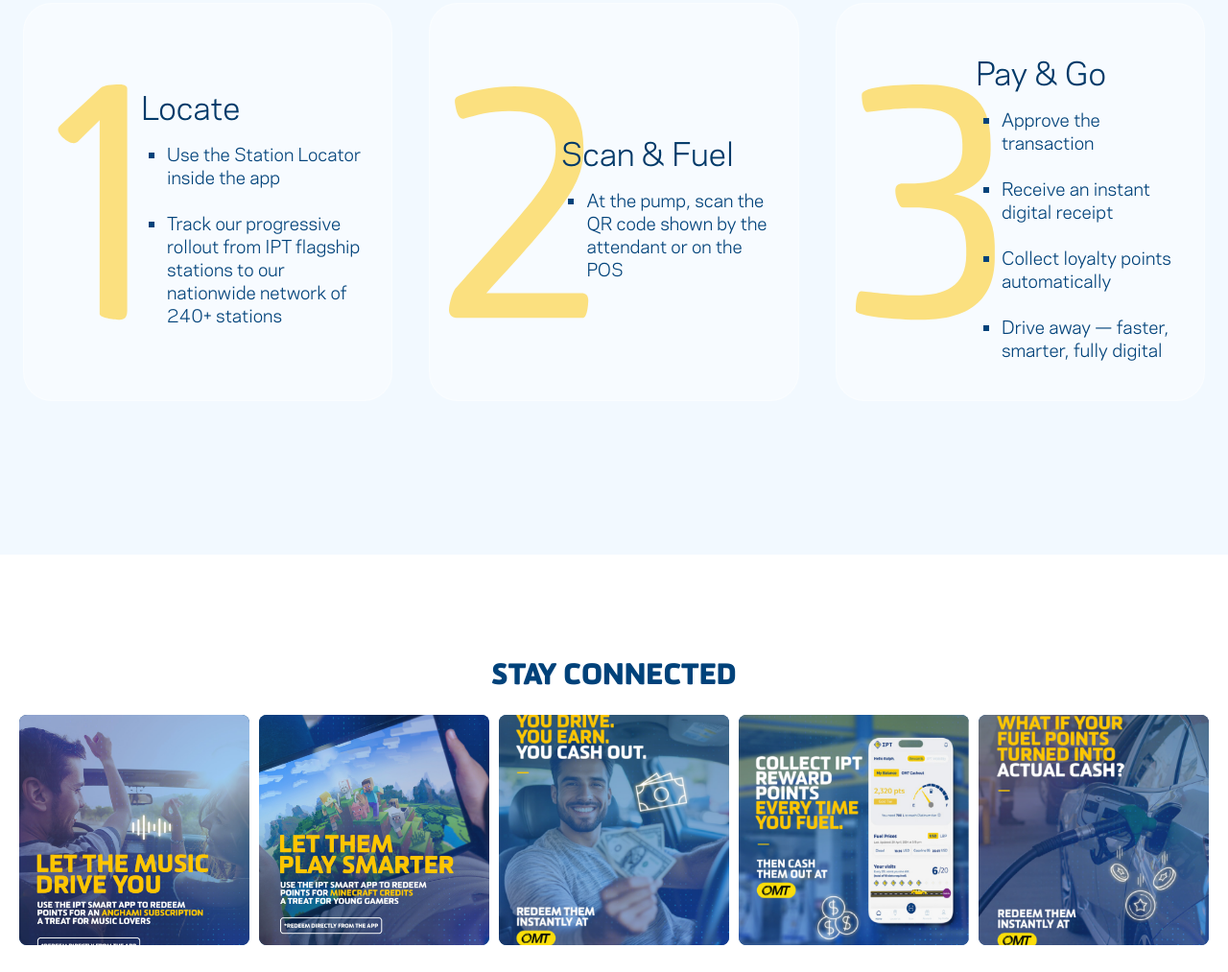
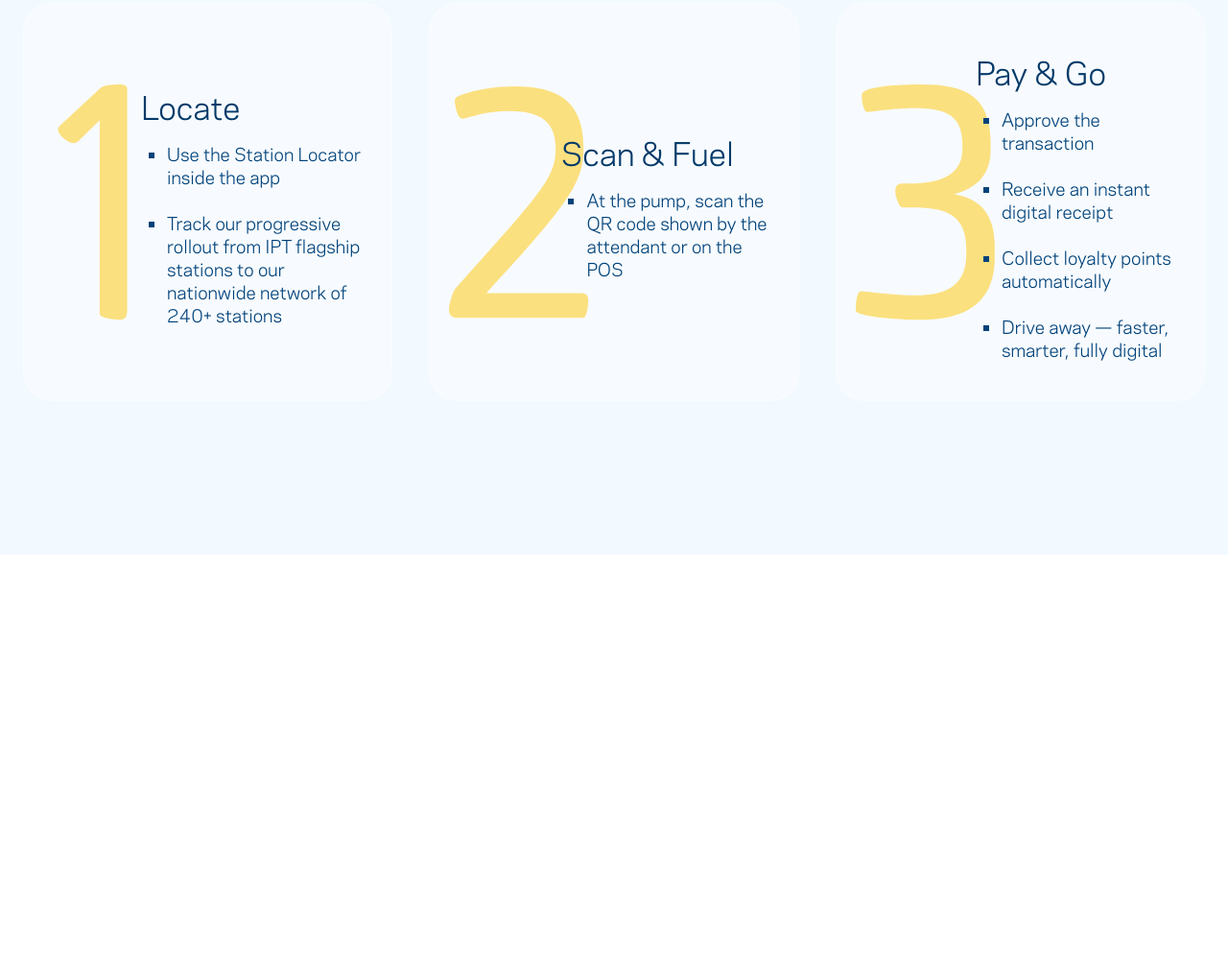
Before and after one commit to hadinajem52/internship-landing-page-ipt, a website built with Vite: page index.html in a window 1280 px wide. Shown: the part 4776-5789 px from the top of the page at 96% size. After the commit the page ends 5354 px from the top, so only its background shows below. Built offline with nearby package versions, Linux system fonts and the light colour scheme.

Commit message:
Remove "Stay Connected" section and associated styles from the layout

```diff
--- a/index.html
+++ b/index.html
@@ -376,28 +376,7 @@
         </div>
       </section>
 
-      <section class="stay-connected" aria-labelledby="stay-connected-title">
-        <div class="stay-connected__inner">
-          <h2 class="stay-connected__title" id="stay-connected-title">Stay Connected</h2>
-          <div class="stay-connected__grid">
-            <article class="stay-connected__card">
-              <img src="/images/connected1.png" alt="Let the music drive you — redeem IPT points for an Anghami subscription." width="898" height="1116" loading="lazy" />
-            </article>
-            <article class="stay-connected__card">
-              <img src="/images/connected2.png" alt="Let them play smarter — redeem IPT points for Minecraft credits." width="908" height="936" loading="lazy" />
-            </article>
-            <article class="stay-connected__card">
-              <img src="/images/connected3.png" alt="You drive. You earn. You cash out." width="676" height="804" loading="lazy" />
-            </article>
-            <article class="stay-connected__card">
-              <img src="/images/connected4.png" alt="Collect IPT reward points every time you fuel." width="680" height="836" loading="lazy" />
-            </article>
-            <article class="stay-connected__card">
-              <img src="/images/connected5.png" alt="Turn your fuel points into actual cash." width="674" height="854" loading="lazy" />
-            </article>
-          </div>
-        </div>
-      </section>
+
     </main>
     <script type="module" src="/js/main.js"></script>
   </body>
--- a/scss/components/_stay-connected.scss
+++ /dev/null
@@ -1,76 +0,0 @@
-.stay-connected {
-  padding: 107px 0 28px;
-  background: #fff;
-}
-
-.stay-connected__inner {
-  width: min(calc(100% - 40px), 1472px);
-  margin: 0 auto;
-}
-
-.stay-connected__title {
-  margin: 0 0 24px;
-  color: #00427a;
-  font-family: "Sommet Rounded", sans-serif;
-  font-size: 30px;
-  font-weight: 900;
-  line-height: 1.2;
-  text-align: center;
-  text-transform: uppercase;
-}
-
-.stay-connected__grid {
-  display: grid;
-  grid-template-columns: repeat(5, minmax(0, 1fr));
-  gap: 10px;
-}
-
-.stay-connected__card {
-  aspect-ratio: 1 / 1;
-  overflow: hidden;
-  border-radius: 8px;
-  background: #0d447d;
-}
-
-.stay-connected__card img {
-  width: 100%;
-  height: 100%;
-  object-fit: cover;
-}
-
-@media (width <= 900px) {
-  .stay-connected {
-    padding: 80px 0 32px;
-  }
-
-  .stay-connected__grid {
-    grid-template-columns: repeat(3, minmax(0, 1fr));
-    gap: 12px;
-  }
-}
-
-@media (width <= 560px) {
-  .stay-connected {
-    padding-top: 64px;
-  }
-
-  .stay-connected__inner {
-    width: min(calc(100% - 32px), 400px);
-  }
-
-  .stay-connected__title {
-    margin-bottom: 20px;
-    font-size: 26px;
-  }
-
-  .stay-connected__grid {
-    grid-template-columns: repeat(2, minmax(0, 1fr));
-    gap: 10px;
-  }
-
-  .stay-connected__card:last-child {
-    grid-column: 1 / -1;
-    width: calc((100% - 10px) / 2);
-    justify-self: center;
-  }
-}
--- a/scss/main.scss
+++ b/scss/main.scss
@@ -8,4 +8,3 @@
 @use "components/benefits";
 @use "components/track-recharge";
 @use "components/steps";
-@use "components/stay-connected";
```
